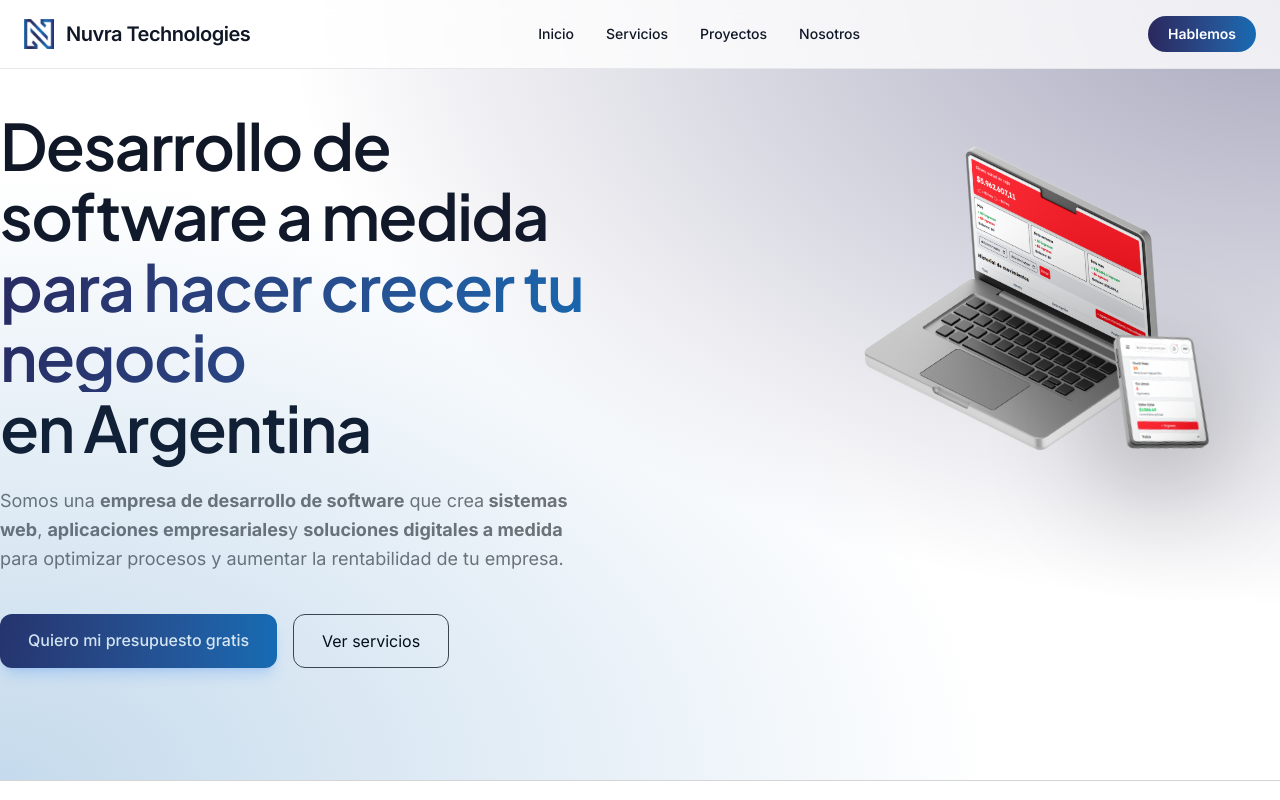
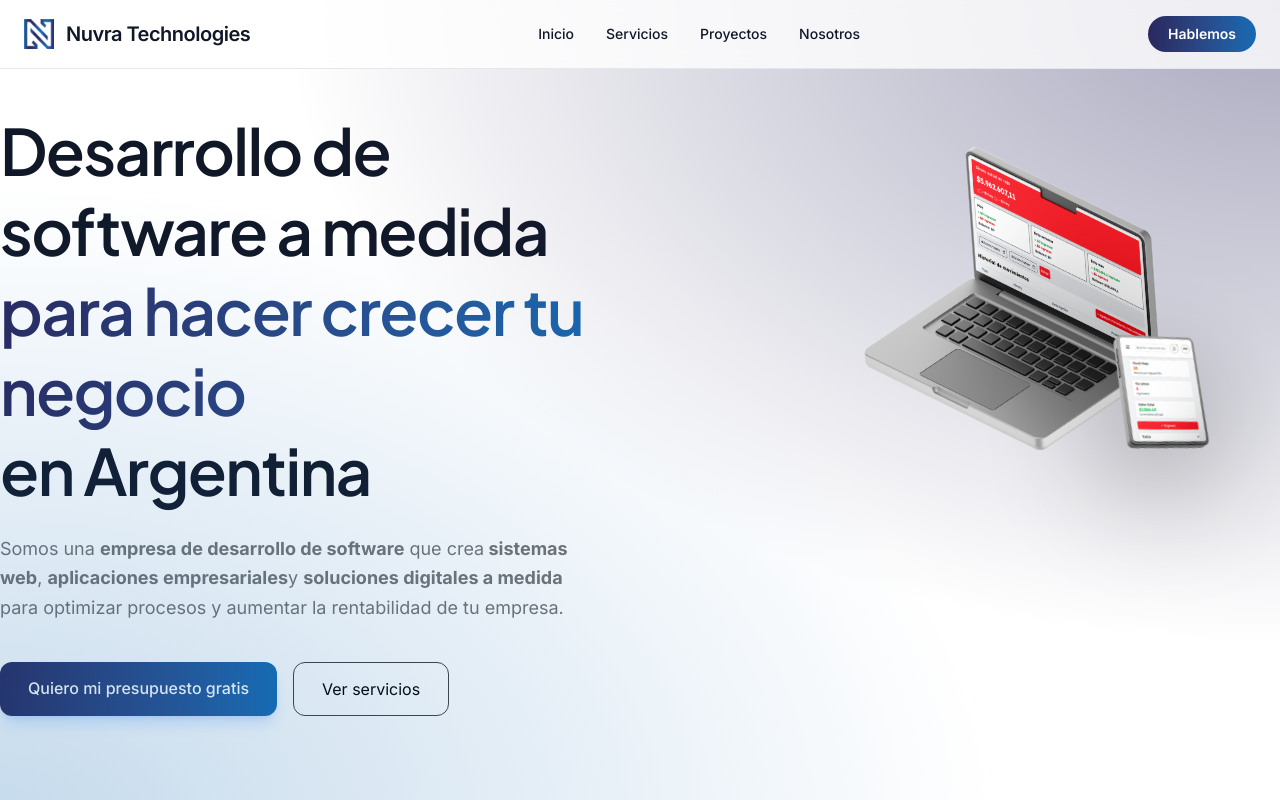
Before and after one commit to Nuvra-Technologies/nuvra-landing, a Next.js app: page / in a window 1280 px wide. Shown: the top 800 px of the page. Built offline with nearby package versions, Linux system fonts and the light colour scheme.

Commit message:
hero height fixed, slug metadata fixed

```diff
--- a/src/app/proyectos/[slug]/page.tsx
+++ b/src/app/proyectos/[slug]/page.tsx
@@ -3,7 +3,7 @@ import { notFound } from "next/navigation";
 import { createMetadata } from "@/lib/seo";
 
 export async function generateMetadata({ params }: Props) {
-    const { slug } = params;
+    const { slug } = await params;
 
     const proyecto = trabajos.find((p) => p.slug === slug);
 
@@ -17,7 +17,7 @@ export async function generateMetadata({ params }: Props) {
 }
 
 type Props = {
-    params: { slug: string };
+    params: Promise<{ slug: string }>;
 };
 
 export async function generateStaticParams() {
@@ -27,7 +27,7 @@ export async function generateStaticParams() {
 }
 
 export default async function ProyectoPage({ params }: Props) {
-    const { slug } = params;
+    const { slug } = await params;
 
     const proyecto = trabajos.find(
         (p) => p.slug === slug
--- a/src/sections/home/Hero.tsx
+++ b/src/sections/home/Hero.tsx
@@ -21,7 +21,7 @@ export default function Hero() {
                 <div className="flex flex-col gap-6 text-center lg:text-left">
 
                     <FadeIn>
-                        <h1 className="text-[34px] md:text-[46px] lg:text-[64px] font-semibold leading-[1.1] tracking-tight">
+                        <h1 className="text-[34px] md:text-[46px] lg:text-[64px] font-semibold leading-tight tracking-tight">
                             Desarrollo de software a medida
                             <span className="block bg-gradient-to-r from-[#29285e] to-[#156bb3] bg-clip-text text-transparent">
                                 para hacer crecer tu negocio
```
